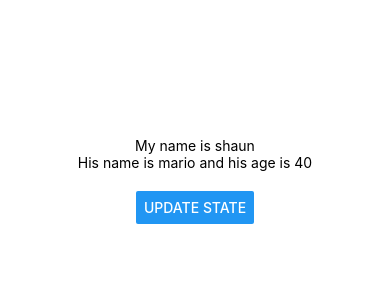
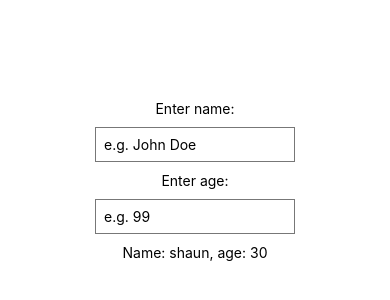
Before and after one commit to sohrab-salehi/GameRecords, a React Native app: screen / in a window 390 px wide. Shown: the part 242-542 px from the top of the page. Built offline with nearby package versions, Linux system fonts and the light colour scheme.

Commit message:
Using textInput example

```diff
--- a/App.js
+++ b/App.js
@@ -1,9 +1,9 @@
 import React, { useState } from 'react';
-import { StyleSheet, Text, View, Button } from 'react-native';
+import { StyleSheet, Text, View, TextInput } from 'react-native';
 
 export default function App() {
   const [name, setName] = useState('shaun');
-  const [person, setPerson] = useState({ name: 'mario', age: 40 });
+  const [age, setAge] = useState('30');
 
   const clickHandler = () => {
     setName('Chun-li');
@@ -12,11 +12,20 @@
 
   return (
     <View style={styles.container}>
-      <Text>My name is {name}</Text>
-      <Text>His name is {person.name} and his age is {person.age}</Text>
-      <View style={styles.buttonContainer}>
-        <Button title="Update State" onPress={clickHandler} />
-      </View>
+      <Text>Enter name:</Text>
+      <TextInput
+        style={styles.input}
+        placeholder='e.g. John Doe'
+        onChangeText={(val) => setName(val)}
+      />
+      <Text>Enter age:</Text>
+      <TextInput
+        keyboardType='numeric'
+        style={styles.input}
+        placeholder='e.g. 99'
+        onChangeText={(val) => setAge(val)}
+      />
+      <Text>Name: {name}, age: {age}</Text>
     </View>
   );
 }
@@ -28,7 +37,11 @@
     alignItems: 'center',
     justifyContent: 'center',
   },
-  buttonContainer: {
-    marginTop: 20,
+  input: {
+    borderWidth: 1,
+    borderColor: '#777',
+    padding: 8,
+    margin: 10,
+    width: 200,
   }
 });
```
